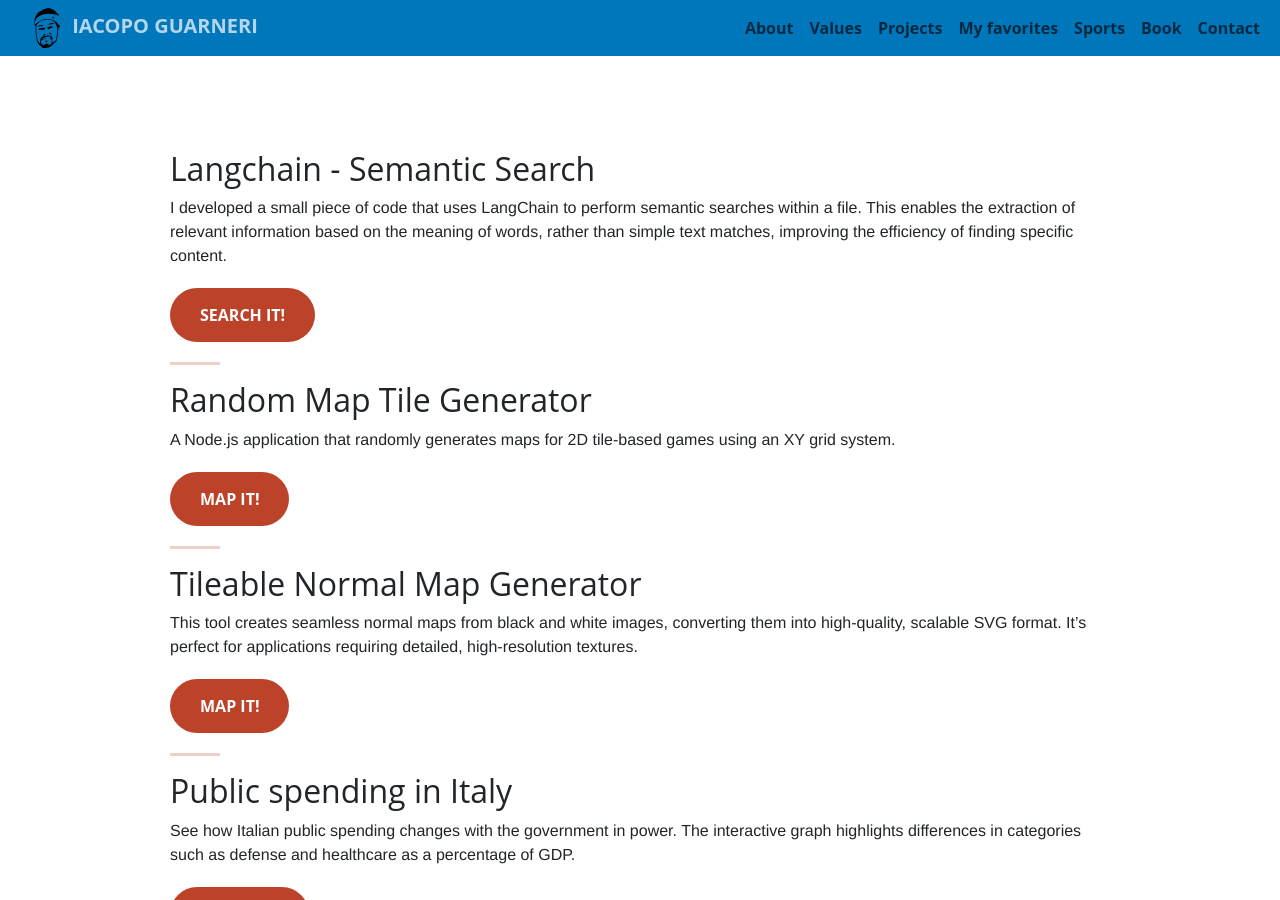
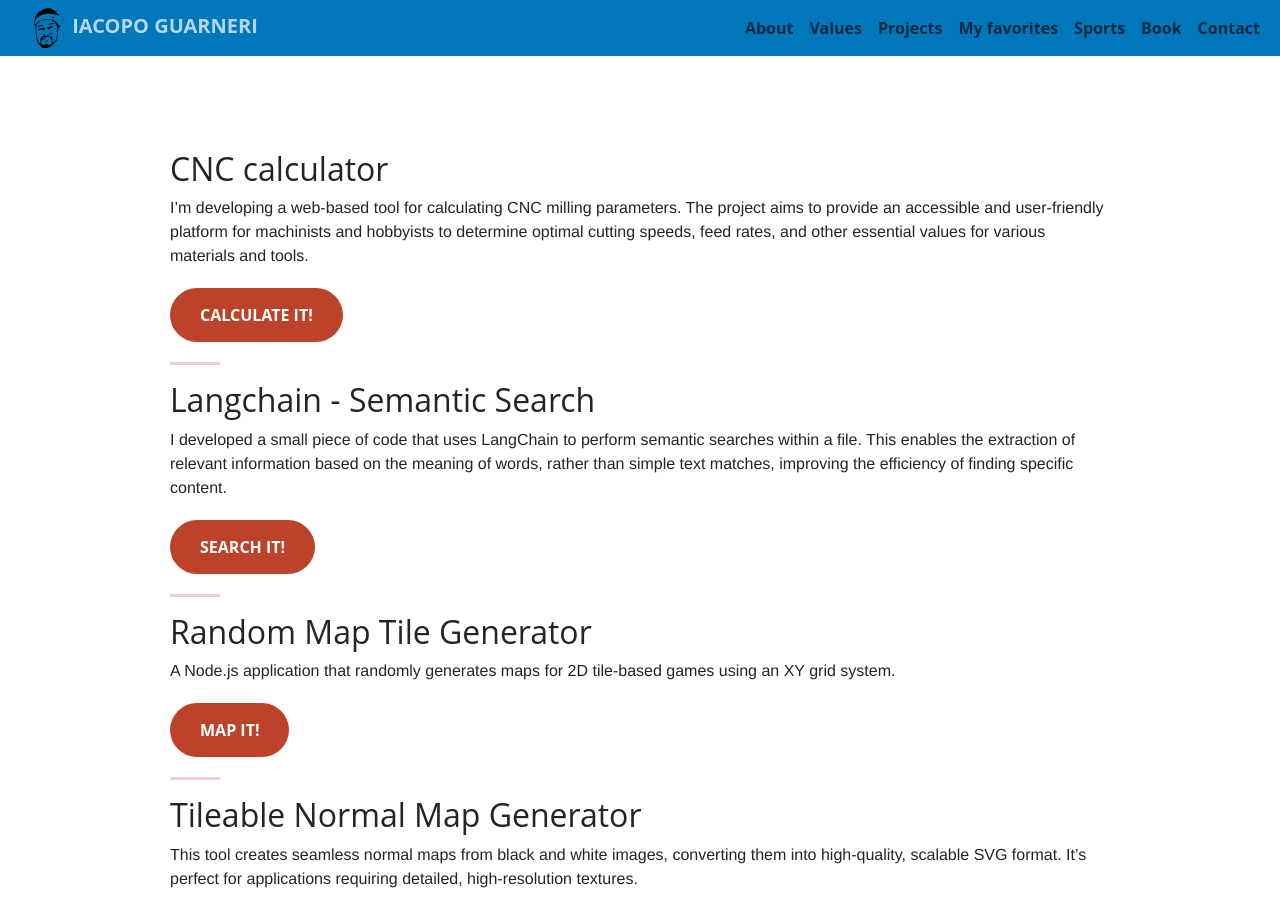
Before and after one commit to iacoposk8/iacoposk8.github.io, a Jekyll site: the page built from projects.md, in a window 1280 px wide and 900 px high. Built offline with Jekyll 4.4.1, drawn with Linux system fonts in a browser that asks for light colours; comment, search, counter and statistics services are not loaded.

Commit message:
Update projects.md

```diff
--- a/projects.md
+++ b/projects.md
@@ -1,6 +1,13 @@
 ---
 layout: default
 title: Projects
+---
+
+## CNC calculator
+I'm developing a web-based tool for calculating CNC milling parameters. The project aims to provide an accessible and user-friendly platform for machinists and hobbyists to determine optimal cutting speeds, feed rates, and other essential values for various materials and tools.
+
+<a href="/projects/cnc-calculator" class="btn btn-primary btn-xl">Calculate it!</a>
+
 ---
 
 ## Langchain - Semantic Search
```
